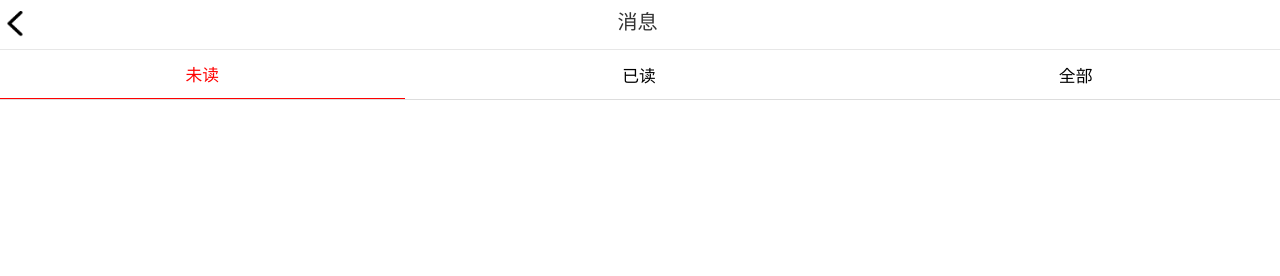
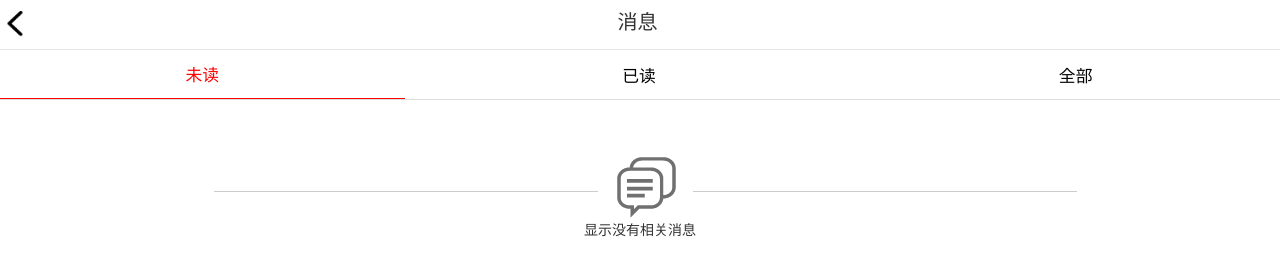
Before and after one commit to wty8023/ROBOT-JOX-app, a plain HTML site: page 01-消息列表.html in a window 1280 px wide. Drawn offline with Linux system fonts and the light colour scheme.

Commit message:
app的首页QAQ 消息列表完成

```diff
--- a/01-消息列表.html
+++ b/01-消息列表.html
@@ -28,17 +28,30 @@
         </ul>
         <div id="myTabContent" class="tab-content">
             <div class="tab-pane fade in active form-group" id="have-not">
+                <div class="order">
+                    <span style="white-space:pre">   </span><span class="line"></span>
+                    <span style="white-space:pre">   </span><img src="img/对话框.png" alt="" class="txt"/>
+                    <span style="white-space:pre">   </span><span class="line"></span>
+                </div>
+                <span class="alert">显示没有相关消息</span>
             </div>
             <div class="tab-pane fade" id="readed">
+                <div class="order">
+                    <span style="white-space:pre">   </span><span class="line"></span>
+                    <span style="white-space:pre">   </span><img src="img/对话框.png" alt="" class="txt"/>
+                    <span style="white-space:pre">   </span><span class="line"></span>
+                </div>
+                <span class="alert">显示没有相关消息</span>
             </div>
             <div class="tab-pane fade" id="all-message">
+                <div class="order">
+                    <span style="white-space:pre">   </span><span class="line"></span>
+                    <span style="white-space:pre">   </span><img src="img/对话框.png" alt="" class="txt"/>
+                    <span style="white-space:pre">   </span><span class="line"></span>
+                </div>
+                <span class="alert">显示没有相关消息</span>
             </div>
         </div>
-        <!--<ul class="row">
-            <li class="col-xs-4">未读</li>
-            <li class="col-xs-4">已读</li>
-            <li class="col-xs-4">全部</li>
-        </ul>-->
     </div>
 
 
--- a/css/01_消息列表.css
+++ b/css/01_消息列表.css
@@ -18,3 +18,25 @@ body{
     border-bottom: 1px solid red;
     color: red;
 }
+#myTabContent div{
+    margin-top: 4em;
+}
+.alert{
+    position: relative;
+    top: 1em;
+}
+.order {
+    height: 50px;
+    line-height: 50px;
+    text-align: center;
+
+}
+.order .line {
+    display: inline-block;
+    width: 30%;
+    border-top: 1px solid #ccc ;
+}
+.order .txt {
+    color: #686868;
+    vertical-align: middle;
+}
```
Also changed, not shown: img/对话框.png (added).
